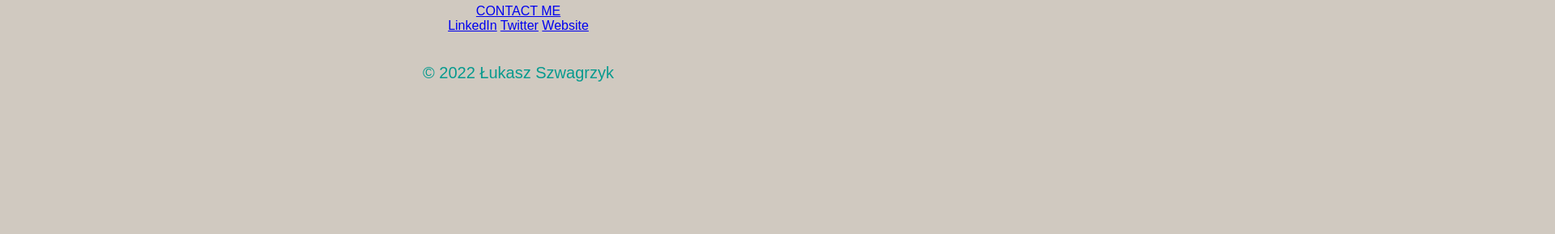
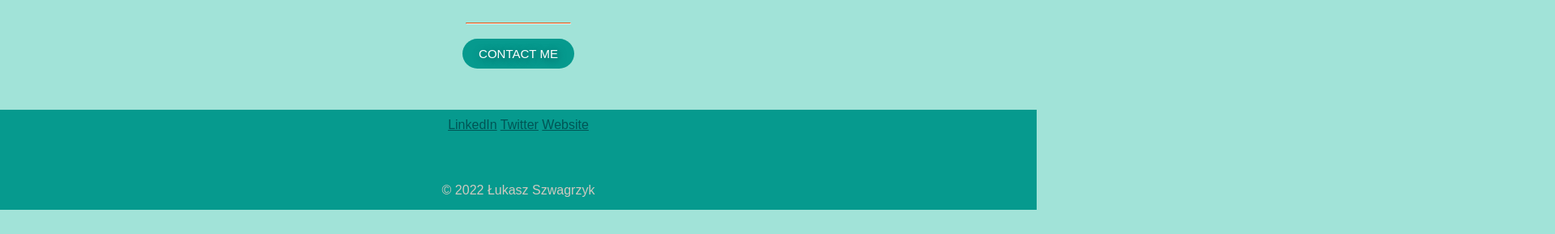
Before and after one commit to lukasz123u/cv, a plain HTML site: page index.html in a window 1280 px wide. Shown: the part 1592-1882 px from the top of the page at 81% size, 1920 px wide, since content can reach past the window. Before the commit the page ends 1754 px from the top, so only its background shows below. Drawn offline with nearby package versions, Linux system fonts and the light colour scheme; a web font is replaced by a local one.

Commit message:
more css styles

```diff
--- a/css/styles.css
+++ b/css/styles.css
@@ -1,9 +1,38 @@
 body {
-  margin: 20px;
-  padding: 20px;
-  background-color: #D0C9C0;
+  margin: 0;
+  padding: 0;
+  background-color: #A1E3D8;
   text-align: center;
   font-family: sans-serif;
+}
+
+h1 {
+  font-family: 'Square Peg', cursive;
+  font-size: 800%;
+  color: #005555;
+  margin: auto;
+}
+
+h2 {
+  font-family: 'Open Sans', sans-serif;
+  font-size: 30px;
+  color: #005555;
+  padding: 10px;
+}
+
+p {
+  color: #069A8E;
+  font-size: 20px;
+  margin: 30px;
+}
+
+hr {
+  border-top: 1px solid #EE5007;
+  width: 10%;
+}
+
+.background-image {
+  width: 100%;
 }
 
 .top-container {
@@ -14,35 +43,62 @@ body {
 
 .text-container {
   position: relative;
-  bottom: 470px;
+  bottom: 40%;
 }
 
 .middle-container {
   position: relative;
   top: 0;
 }
-h1 {
-  font-family: 'Square Peg', cursive;
-  font-size: 140px;
-  color: #005555;
-  margin: 20px;
+
+.separator {
+  color: #EE5007;
 }
 
-h2 {
-  font-family: 'Open Sans', sans-serif;
-  font-size: 30px;
+.programmer-img {
+  float: none;
+}
+
+.contact-me {
+  padding: 20px;
+  margin-bottom: 40px;
+}
+
+.btn {
+  -webkit-border-radius: 28;
+  -moz-border-radius: 28;
+  border-radius: 28px;
+  text-shadow: 2px 2px 10px #005555;
+  font-family: Arial;
+  color: #ffffff;
+  font-size: 15px;
+  background: #069A8E;
+  padding: 10px 20px 10px 20px;
+  text-decoration: none;
+}
+
+.btn:hover {
+  background: #005555;
+  text-decoration: none;
+}
+
+.bottom-container {
+  background-color: #069A8E;
+  padding-top: 10px;
+}
+
+.footer-link {
+  padding-top: 10px;
   color: #005555;
 }
 
-  p {
-    color: #069A8E;
-    font-size: 20px;
-  }
+.footer-link:hover {
+  color: #D0C9C0;
+}
 
-  .separator {
-    color: #EE5007;
-  }
+.cr {
+  color: #D0C9C0;
+  font-size: 1rem;
+  padding: 15px 0;
 
-  hr {
-    border-top: 2px solid #005555;
-  }
+}
--- a/index.html
+++ b/index.html
@@ -17,17 +17,17 @@
 <body>
 
   <div class="top-container">
-    <img class="background-image" src="img\desktop.jpg" alt="img-desktop">
+    <img class="background-image" sizes="max-width: 1200px" src="img\desktop.jpg" alt="img-desktop">
 
     <div class="text-container">
-      <h1>I'm Lukasz Szwagrzyk</h1>
+      <h1><em>I'm Lukasz Szwagrzyk</em></h1>
       <p>father <span class="separator">•</span> mechanical engineer <span class="separator">•</span> python enthusiast</p>
     </div>
   </div>
 
   <div class="middle-container">
     <div class="profile">
-      <img src="img\programmer.png" alt="profile-img">
+      <img class="programmer-img" src="img\programmer.png" alt="profile-img">
       <h2>Hello.</h2>
       <p>I'm interested to use computer to achieve as much workflow automation, as possible.</p>
       <p>This page is devoted to the practical applications of <strong>AuotoCAD LT</strong>, Excel with <strong>VBA</strong> and <strong>Python</strong> in the office.</p>
@@ -57,7 +57,7 @@
     <a class="footer-link" href="https://twitter.com/">Twitter</a>
     <a class="footer-link" href="https://www.appbrewery.co/">Website</a>
     <br><br>
-    <p>© 2022 Łukasz Szwagrzyk</p>
+    <p class="cr">© 2022 Łukasz Szwagrzyk</p>
   </div>
 
 </body>
```
